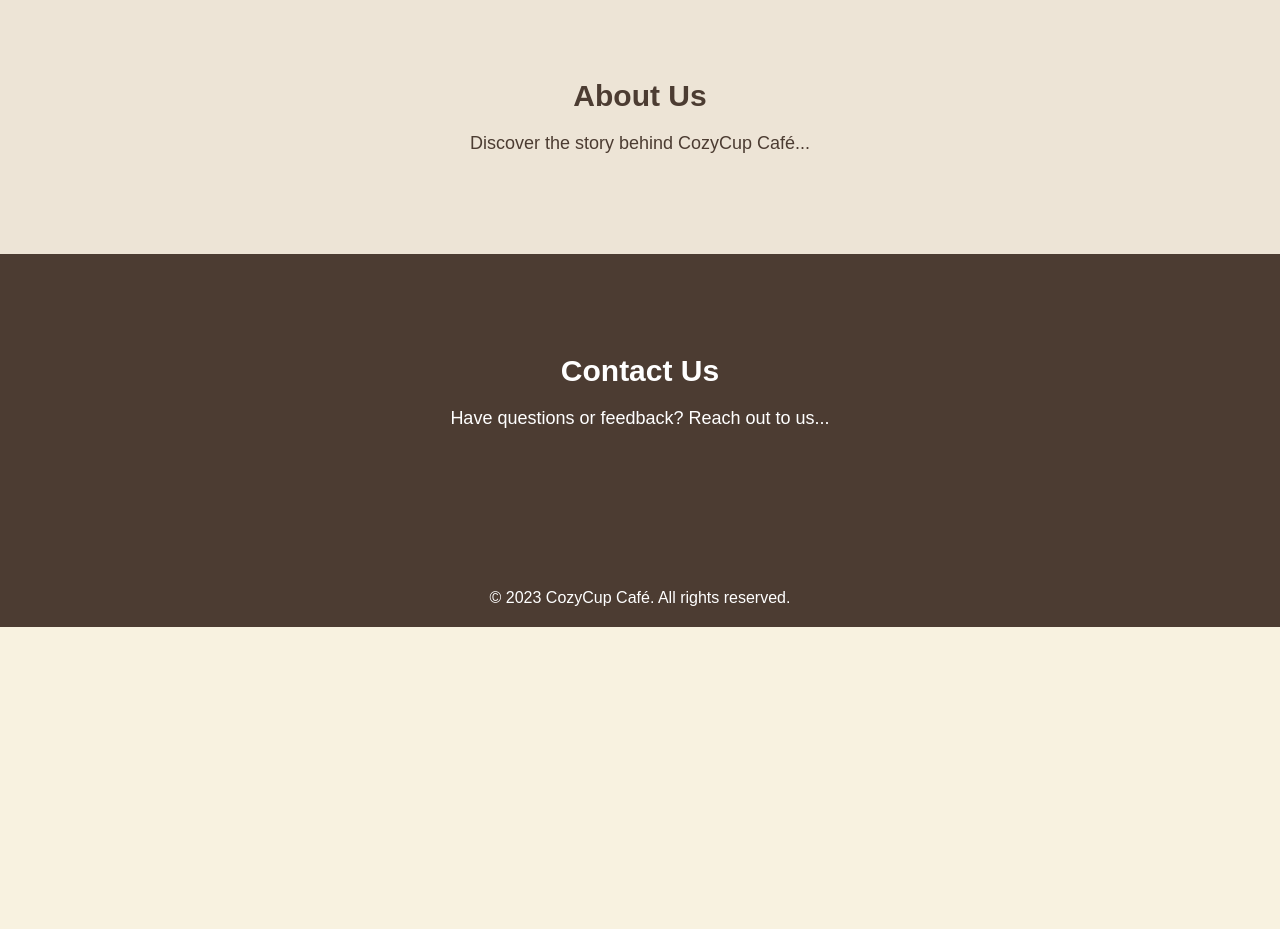
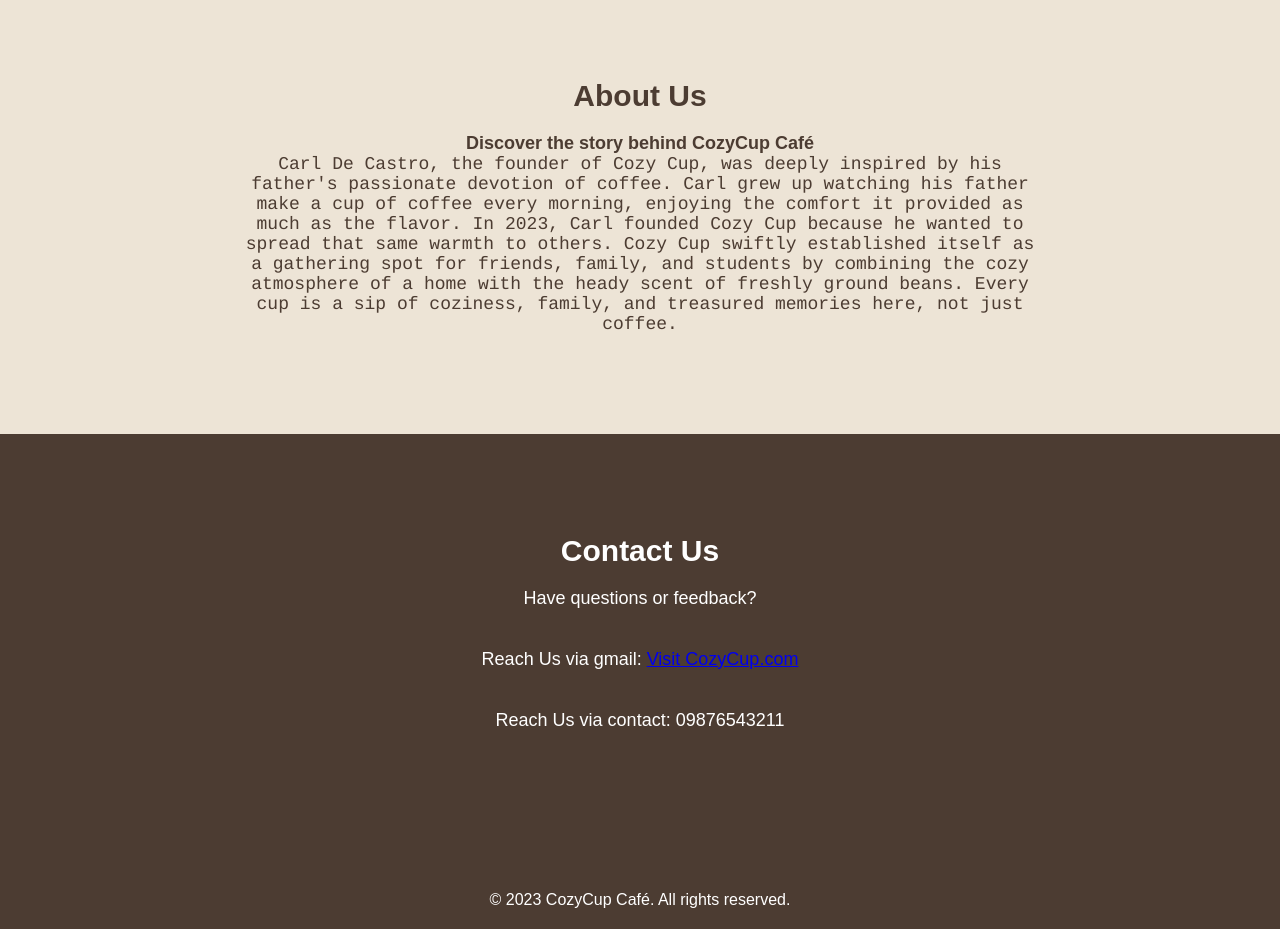
Before and after one commit to Agonnie2326uwu/cc6_COZYCUP, a plain HTML site: page index.html in a window 1280 px wide. Shown: the part 900-1829 px from the top of the page. Before the commit the page ends 1527 px from the top, so only its background shows below. Drawn offline with Linux system fonts and the light colour scheme.

Commit message:
madami binago

```diff
--- a/index.html
+++ b/index.html
@@ -14,6 +14,7 @@
             </div>
             <ul>
                 <li><a href="#home">Home</a></li>
+
                 <li><a href="#menu">Menu</a></li>
                 <li><a href="#about">About Us</a></li>
                 <li><a href="#contact">Contact</a></li>
@@ -34,12 +35,20 @@
 
     <section id="about" class="about">
         <h2>About Us</h2>
-        <p>Discover the story behind CozyCup Café...</p>
+        <p><b>Discover the story behind CozyCup Café</b></p>
+        <p style="font-family:courier;"> Carl De Castro, the founder of Cozy Cup, was deeply inspired by his father's passionate devotion of coffee.
+            Carl grew up watching his father make a cup of coffee every morning, enjoying the comfort it provided as much as the flavor.
+            In 2023, Carl founded Cozy Cup because he wanted to spread that same warmth to others.
+             Cozy Cup swiftly established itself as a gathering spot for friends, family, and students by combining the cozy atmosphere
+              of a home with the heady scent of freshly ground beans.  Every cup is a sip of coziness, family, and treasured memories here, not just coffee.</p>
     </section>
 
     <section id="contact" class="contact">
         <h2>Contact Us</h2>
-        <p>Have questions or feedback? Reach out to us...</p>
+        <p>Have questions or feedback? </p>
+        <p> Reach Us via gmail: <a href="https://c0zycupcoffee@gmail.com/">Visit CozyCup.com</a> </p>
+        <p> Reach Us via contact: 09876543211 </p>
+
     </section>
 
     <footer>
```
